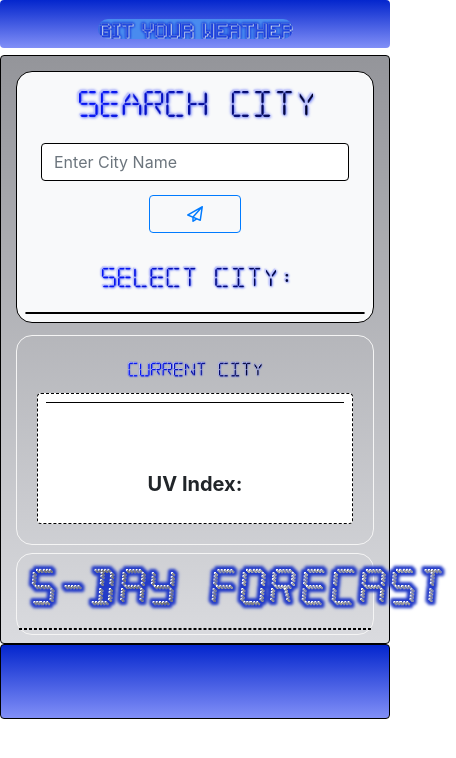
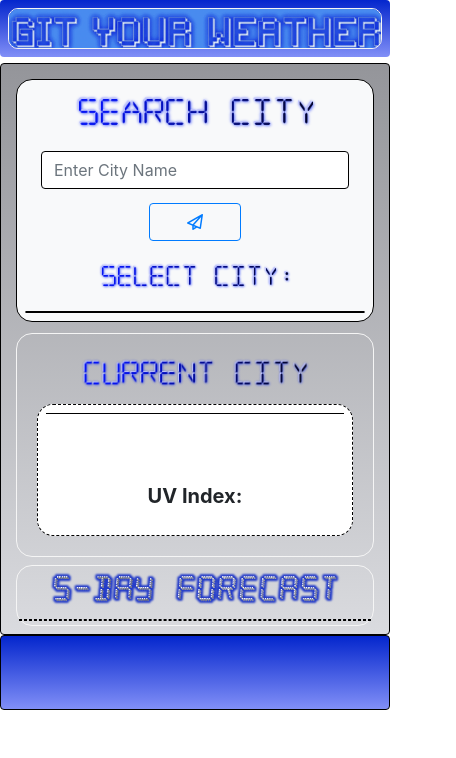
Before and after one commit to AASports89/Git-Your-Weather, a plain HTML site: page index.html in a window 390 px wide. Shown: the whole page, 456 px wide, since content can reach past the window. Drawn offline with nearby package versions, Linux system fonts and the light colour scheme.

Commit message:
updated README images/GIF

```diff
--- a/assets/css/style.css
+++ b/assets/css/style.css
@@ -12,8 +12,32 @@ header {
     border-radius: 0.25em;
 }
 
-body {
-  background-color: rgb(41, 132, 236);
+#git {
+  width: 75%;
+  height: auto;
+  margin: 1%;
+  border-radius: 0.25em;
+  border: 0.5px solid whitesmoke;
+}
+
+#search {
+width: 75%;
+height: auto;
+}
+
+#select{
+width: 50%;
+height: auto;
+}
+
+#curcity {
+width: 50%;
+height: auto;
+}
+
+#forecast {
+  width: 70%;
+  height: auto;
 }
 
 p {
@@ -26,7 +50,7 @@ text-align: center;
   background-image: linear-gradient(
     rgb(148, 149, 154) 0%,
     rgb(218, 219, 223) 100%);
-    margin-top: -0.35%;
+    margin-top: -0.40%;
     border-radius: 0.25em;
     border: solid 1px black;
 }
@@ -48,6 +72,24 @@ footer {
     flex-wrap: wrap;
   }
 
+  #git {
+    width: 96%;
+    height: auto;
+    margin: 2%;
+    border-radius: 0.25em;
+    border: 0.5px solid whitesmoke;
+  }
+
+  #search {
+    width: 75%;
+    height: auto;
+  }
+
+  #select{
+    width: 60%;
+    height: auto;
+  }
+
 }
 
 @media (max-width: 760px) {
@@ -56,6 +98,28 @@ footer {
     flex-wrap: wrap;
   }
 
+  #git {
+    width: 96%;
+    height: auto;
+    margin: 2%;
+    border-radius: 0.25em;
+    border: 0.5px solid whitesmoke;
+  }
+
+  #search {
+    width: 75%;
+    height: auto;
+  }
+
+  #select{
+    width: 60%;
+    height: auto;
+  }
+
+    #forecast {
+      width: 85%;
+      height: auto;
+    }
 }
 
 @media (max-width: 500px) {
@@ -64,4 +128,31 @@ footer {
     flex-wrap: wrap;
   }
 
+  #git {
+    width: 96%;
+    height: auto;
+    margin: 2%;
+    border-radius: 0.25em;
+    border: 0.5px solid whitesmoke;
+  }
+
+  #search {
+    width: 75%;
+    height: auto;
+    }
+
+    #select{
+      width: 60%;
+      height: auto;
+      }
+
+  #curcity {
+    width: 75%;
+    height: auto;
+  }
+
+  #forecast {
+    width: 85%;
+    height: auto;
+  }
 }
--- a/assets/js/script.js
+++ b/assets/js/script.js
@@ -110,7 +110,7 @@ $(document).ready(function () {
 
 //ADDS THE CITY NAME & DATE FOR CURRENT WEATHER//
           $("#city").text(response.name);
-          $("#date").text(moment.unix(response.dt).format("dddd, MM/DD/YYYY"));
+          $("#date").text(moment.unix(response.dt).format("dddd, MM/DD/YYYY @ hh:mm:ss a"));
 
 //SAVES THE CITY NAME IN LOCAL-STORAGE//
           localStorage.setItem("cityname", response.name);
@@ -121,7 +121,7 @@ $(document).ready(function () {
       })
   }
 
-//FUNC TO DISPLAY LAST QUERIED CITY'S DATA//
+//DISPLAY LAST QUERIED CITY'S DATA//
   function init(){
       cityName = localStorage.getItem("cityname");
       if (cityName !== null) {
@@ -153,7 +153,7 @@ $(document).ready(function () {
 
   init();
 
-  //SUBMIT INPUT DURING USER'S CITY SEARCH//
+//SUBMIT INPUT DURING USER'S CITY SEARCH//
   $("#city-search").submit(function (event) {
       event.preventDefault();
       searchButton();
@@ -164,7 +164,7 @@ $(document).ready(function () {
       searchButton();
   })
 
-  //EVENT-LISTENER FOR STORED CITY BUTTONS//
+//EVENT-LISTENER FOR STORED CITY BUTTONS//
   $("ul").on("click", "button", function () {
       cityName = $(this).text();
       console.log(cityName);
@@ -172,19 +172,19 @@ $(document).ready(function () {
       getWeather();
   })
 
- //ADDRESSING ERRORS
+ //ADDRESSING ERRORS//
   $( document ).ajaxError(function() {
       var error = $("<p>");
       error.addClass("error");
       error.css({"color": "red"});
       error.text("Please try again with a valid city");
-      //prepends the error message below the text field
+//prepends the error message below the text field//
       $("ul").prepend(error);
-      //find the button just created with the incorrect city name
+//find the button just created with the incorrect city name//
       var p = $(this).find("button");
-      //removes the button with the incorrect name
+//removes the button with the incorrect name//
       p[1].remove();
-      //error message goes away after 2 seconds
+//error message goes away after 2 secs//
       setTimeout(function () {
           error.remove();
           }, 2000);
--- a/index.html
+++ b/index.html
@@ -16,7 +16,7 @@
 <body>
 
   <header>
-        <h1><img style="width: 50%; height: auto; margin-left: 25%; margin-top: 1.5%; margin-bottom: 0.5%; border-radius: 0.5em" src="./assets/images/wh.gif"></h1>
+        <h1 style="text-align: center"><img id="git" src="./assets/images/wh.gif"></h1>
   </header>
 
     <div class="container-fluid">
@@ -25,7 +25,7 @@
             <aside class="col-lg-4">
                 <div style="border: solid 1.5px black; border-radius: 1em; margin-top: 2%" class="card bg-light p-2 mb-2">
 <!--**************************************************** CITY SEARCH *********************************************************-->
-                    <h4><img style="width: 75%; height: atuo; margin-left: 12.5%" src="./assets/images/search.png"></h4>
+                    <h4 style="text-align: center"><img id="search" src="./assets/images/search.png"></h4>
                     <nav style="width:100%" class="navbar navbar-light bg-light">
                       <form style="width: 100%" class="form-inline" id="city-search">
                         <input style="width: 100%; margin-bottom: 2%; border: 1px solid black" class="form-control mr-sm-2" id="city-input" type="search" placeholder="Enter City Name"
@@ -35,7 +35,7 @@
                         <i class="fa-regular fa-paper-plane"></i></button>
                       </form>
                     </nav>
-                    <h5><img style="width: 60%; height: auto; margin-left: 20%; margin-top: 3%" src="./assets/images/select.png"></h5>
+                    <h5 style="text-align: center"><img id="select" src="./assets/images/select.png"></h5>
 <!--************************************************* STORED CITY BUTTONS ****************************************************-->
                     <ul style="text-align: center; border: solid black 1.25px; border-radius: 0.3em;" class="list-group mt-2" id="city-list">
                     </ul>
@@ -46,10 +46,10 @@
             <div class="col-lg-8">
 <!--******************************************** PLACEHOLDERS FOR DATA OUTPUT *************************************************-->
           <div style="border-radius: 1em; border: solid 1.5px whitesmoke; margin-top: 1%" class="card-body">
-                <h5 style="text-align: center" class="card-title"><img style="width: 45%; height: auto" src="./assets/images/current.png"></h5>
-                <section style="border: dashed 1.5px black" class="card p-2" id="current" style="display:none">
+                <h5 style="text-align: center" class="card-title"><img id="curcity" src="./assets/images/current.png"></h5>
+                <section style="border: dashed 1.5px black; border-radius: 1em" class="card p-2" id="current" style="display:none">
                     <h1 style="color: #1f19ce; text-align: center; font-size: 325%; border-bottom: 1px solid black" id="city"></h1>
-                    <h5 style="text-align: center; font-weight: bold; font-size: 150%; padding-bottom: 1%" id="date"></h5>
+                    <h5 style="text-align: center; font-weight: bold; padding-bottom: 1%" id="date"></h5>
                     <p id="temp"></p>
                     <p id="humidity"></p>
                     <p id="wind"></p>
@@ -58,8 +58,8 @@
               </div>
 <!--******************************************* DISPLAY FOR 5-DAY FORECAST OUTPUT ****************************************-->
                 <section style="border: solid 1.5px whitesmoke; border-radius: 1em; text-align: center; font-weight: bold" class="mt-2 mb-2" id="five-day" style="display:none;">
-                    <h3 style="text-align: center"><img src="./assets/images/fc.png"></h3>
-                    <div style="width: 99%; border-radius: 1em; border: dashed 1.5px black; margin-bottom: 1%; margin-left: 0.5%" class="card-deck">
+                    <h3 style="text-align: center"><img id="forecast" src="./assets/images/fc.png"></h3>
+                    <div style="width: 99%; border-radius: 0.5em; border: dashed 1.5px black; margin-bottom: 1%; margin-left: 0.5%" class="card-deck">
                     </div>
                 </section>
             </div>
```
Also changed, not shown: assets/images/gitweather.gif (added), assets/images/mbpg.png (added), assets/images/mpg.jpg (deleted), assets/images/mpg.png (added), assets/images/mpg2.jpg (deleted), assets/images/mpg2.png (added), assets/images/sph.jpg (deleted), assets/images/td.jpg (deleted), assets/images/tdpg.png (added), 4 other files.
